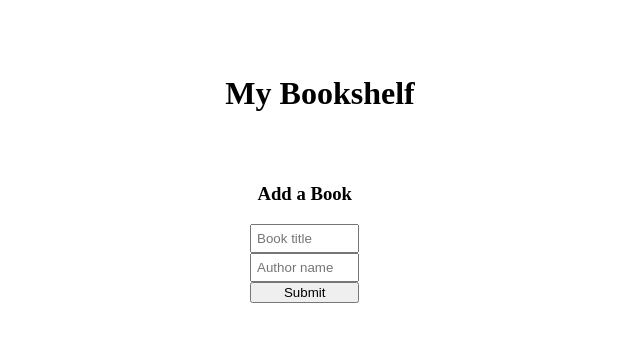
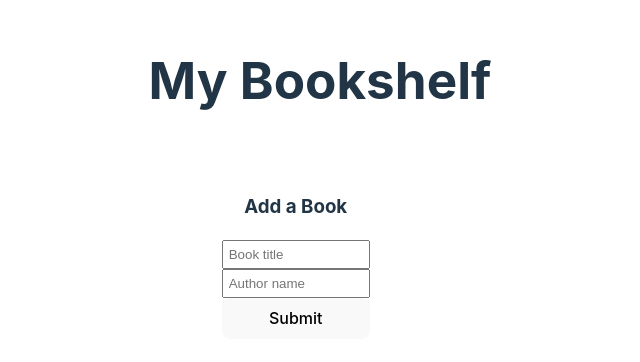
Before and after one commit to Cpreza24/controlled-forms-in-react-lab, a React (Vite) app: page / in a window 1280 px wide. Shown: the part 180-542 px from the top of the page, without its empty margins (320-960 px from the left). Built offline with nearby package versions, Linux system fonts and the light colour scheme.

Commit message:
fixes CSS issue that prevented Book Card from displaying

```diff
--- a/src/App.css
+++ b/src/App.css
@@ -4,7 +4,6 @@
   padding: 2rem;
   text-align: center;
 }
-
 .logo {
   height: 6em;
   padding: 1.5em;
@@ -17,7 +16,6 @@
 .logo.react:hover {
   filter: drop-shadow(0 0 2em #61dafbaa);
 }
-
 @keyframes logo-spin {
   from {
     transform: rotate(0deg);
@@ -26,117 +24,14 @@
     transform: rotate(360deg);
   }
 }
-
-form {
-  display: flex;
-  flex-direction: column;
-  width: 90%;
-}
-
-input {
-  padding: 5px;
-}
-
-.bookshelfDiv {
-  padding: 10px;
-  width: 80%;
-  display: flex;
-  flex-direction: column;
-  justify-content: center;
-  align-items: center;
-}
-
-.formDiv {
-  width: 60%;
-  border: 1px solid white;
-  display: flex;
-  flex-direction: column;
-  align-items: center;
-  justify-content: center;
-  padding: 20px;
-}
-
-.bookCardsDiv {
-  display: flex;
-  flex-direction: column;
-  flex-wrap: wrap;
-  width: 90%;
-  margin-top: 20px;
-}
-
-.bookCard {
-  display: flex;
-  align-items: center;
-  justify-content: center;
-  flex-direction: column;
-  border: 1px solid white;
-  padding: 5px;
-  width: 40%;
-  margin: 15px 10px;
-  background-color: rgb(155, 155, 155);
-  color: black;
-}
-
-form {
-  display: flex;
-  flex-direction: column;
-  width: 90%;
-}
-
-input {
-  padding: 5px;
-}
-
-.bookshelfDiv {
-  padding: 10px;
-  width: 80%;
-  display: flex;
-  flex-direction: column;
-  justify-content: center;
-  align-items: center;
-}
-
-.formDiv {
-  width: 60%;
-  border: 1px solid white;
-  display: flex;
-  flex-direction: column;
-  align-items: center;
-  justify-content: center;
-  padding: 20px;
-}
-
-.bookCardsDiv {
-  display: flex;
-  flex-direction: column;
-  flex-wrap: wrap;
-  width: 90%;
-  margin-top: 20px;
-}
-
-.bookCard {
-  display: flex;
-  align-items: center;
-  justify-content: center;
-  flex-direction: column;
-  border: 1px solid white;
-  padding: 5px;
-  width: 40%;
-  margin: 15px 10px;
-  background-color: rgb(155, 155, 155);
-  color: black;
-}
-
 @media (prefers-reduced-motion: no-preference) {
   a:nth-of-type(2) .logo {
     animation: logo-spin infinite 20s linear;
   }
 }
-
 .card {
   padding: 2em;
 }
-
 .read-the-docs {
   color: #888;
 }
--- a/src/index.css
+++ b/src/index.css
@@ -1,3 +1,23 @@
+:root {
+  font-family: Inter, system-ui, Avenir, Helvetica, Arial, sans-serif;
+  line-height: 1.5;
+  font-weight: 400;
+  color-scheme: light dark;
+  color: rgba(255, 255, 255, 0.87);
+  background-color: #242424;
+  font-synthesis: none;
+  text-rendering: optimizeLegibility;
+  -webkit-font-smoothing: antialiased;
+  -moz-osx-font-smoothing: grayscale;
+}
+a {
+  font-weight: 500;
+  color: #646cff;
+  text-decoration: inherit;
+}
+a:hover {
+  color: #535bf2;
+}
 body {
   margin: 0;
   display: flex;
@@ -7,3 +27,81 @@
   min-width: 100vw;
   min-height: 100vh;
 }
+h1 {
+  font-size: 3.2em;
+  line-height: 1.1;
+}
+button {
+  border-radius: 8px;
+  border: 1px solid transparent;
+  padding: 0.6em 1.2em;
+  font-size: 1em;
+  font-weight: 500;
+  font-family: inherit;
+  background-color: #1a1a1a;
+  cursor: pointer;
+  transition: border-color 0.25s;
+}
+button:hover {
+  border-color: #646cff;
+}
+button:focus,
+button:focus-visible {
+  outline: 4px auto -webkit-focus-ring-color;
+}
+form {
+  display: flex;
+  flex-direction: column;
+  width: 90%;
+}
+input {
+  padding: 5px;
+}
+.bookshelfDiv {
+  padding: 10px;
+  width: 80%;
+  display: flex;
+  flex-direction: column;
+  justify-content: center;
+  align-items: center;
+}
+.formDiv {
+  width: 60%;
+  border: 1px solid white;
+  display: flex;
+  flex-direction: column;
+  align-items: center;
+  justify-content: center;
+  padding: 20px;
+}
+.bookCardsDiv {
+  display: flex;
+  flex-direction: column;
+  flex-wrap: wrap;
+  width: 90%;
+  margin-top: 20px;
+}
+.bookCard {
+  display: flex;
+  align-items: center;
+  justify-content: center;
+  flex-direction: column;
+  border: 1px solid white;
+  padding: 5px;
+  width: 40%;
+  margin: 15px 10px;
+  background-color: rgb(155, 155, 155);
+  color: black;
+}
+@media (prefers-color-scheme: light) {
+  :root {
+    color: #213547;
+    background-color: #ffffff;
+  }
+  a:hover {
+    color: #747bff;
+  }
+  button {
+    background-color: #f9f9f9;
+  }
+}
```
